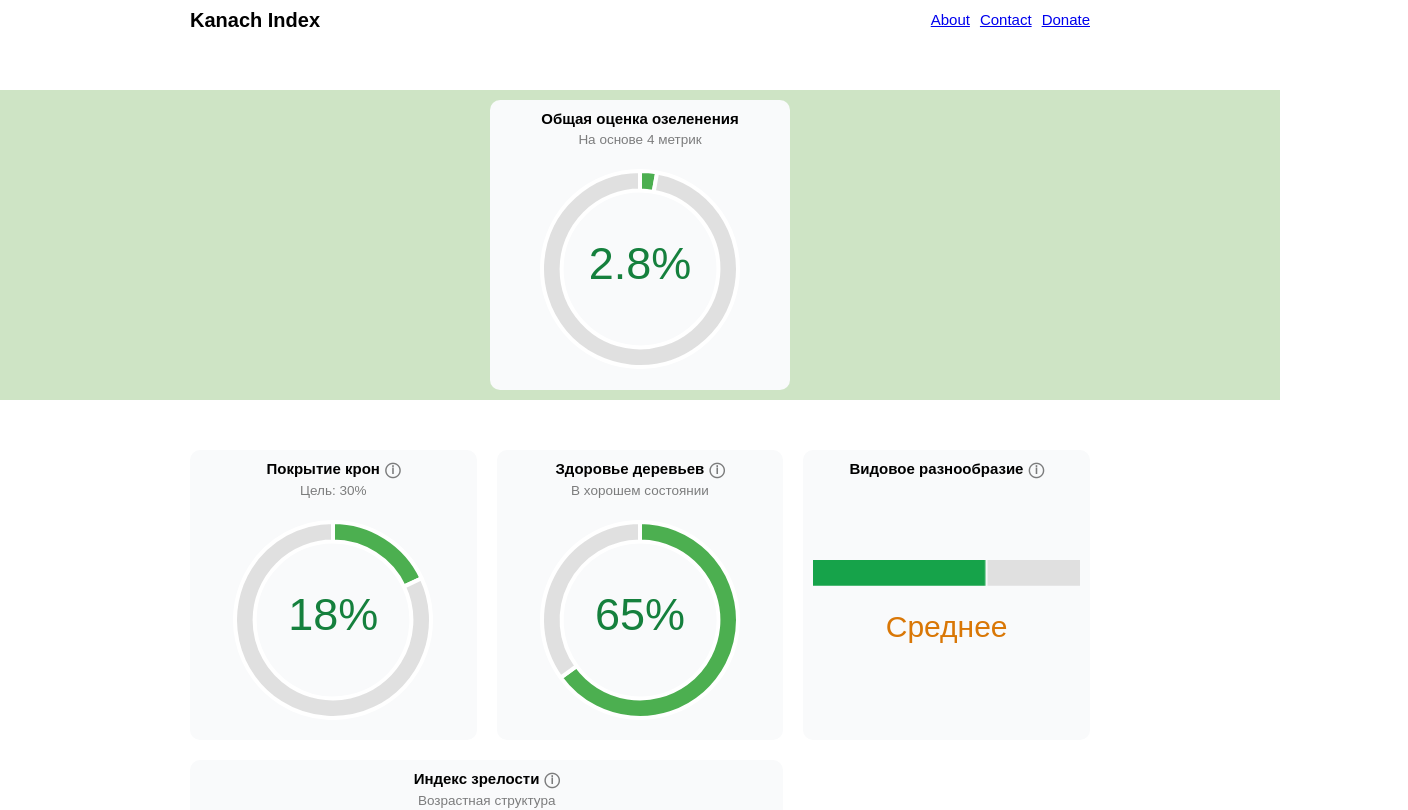
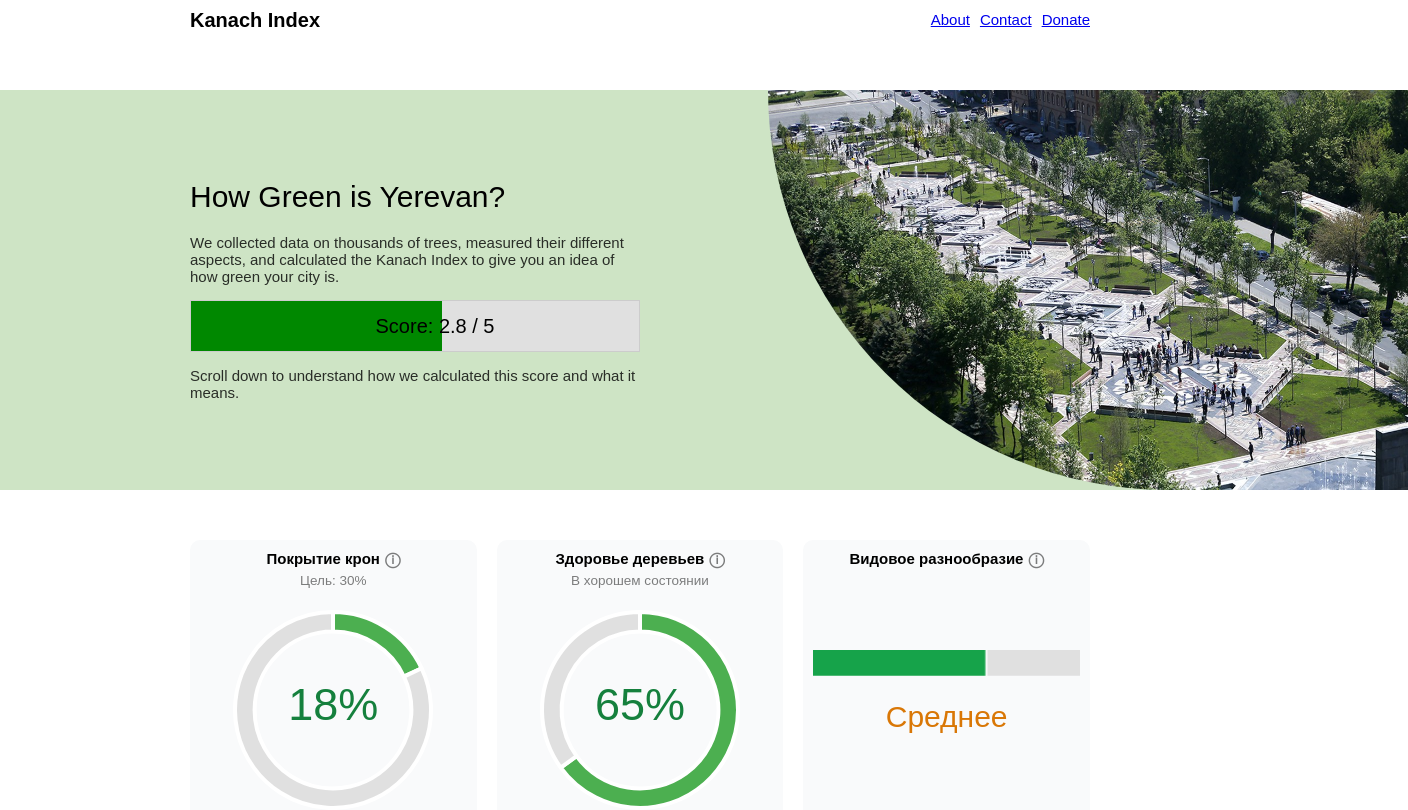
Before and after one commit to KanachYerevan/kanach-index, a SvelteKit app: page / in a window 1280 px wide. Shown: the top 810 px of the page, 1408 px wide, since content can reach past the window. Built offline with nearby package versions, Linux system fonts and the light colour scheme.

Commit message:
Update the main block

```diff
--- /dev/null
+++ b/src/lib/components/blocks/MainBlock.svelte
@@ -0,0 +1,91 @@
+<script lang="ts">
+    import IMAGE from '$lib/assets/home.jpg';
+</script>
+
+<div class="block">
+    <img src={IMAGE} alt="Trees in Yerevan"/>
+
+    <div class="content">
+        <div class="padded">
+            <h1>How Green is Yerevan?</h1>
+            <p>We collected data on thousands of trees, measured their different aspects, and calculated the Kanach Index to give you an idea of how green your city is.</p>
+
+            <div class="score">
+                <div class="fill" style:width="56%"></div>
+                <div class="value">Score: 2.8 / 5</div>
+            </div>
+
+            <p>Scroll down to understand how we calculated this score and what it means.</p>
+        </div>
+    </div>
+</div>
+
+<style>
+.block {
+    background-color: #cee4c5;
+    min-height: 400px;
+    position: relative;
+}
+
+img {
+    position: absolute;
+    top: 0;
+    left: 60%;
+    right: 0;
+    height: 400px;
+    width: 50%;
+
+    border-bottom-left-radius: 400px 100%;
+    object-position: right center;
+}
+
+.content {
+    width: 100%;
+    max-width: 900px;
+    margin: 0 auto;
+
+    .padded {
+        width: 50%;
+        margin-top: 90px;
+    }
+
+    p {
+        opacity: 0.8;
+    }
+}
+
+h1 {
+    font-weight: 400;
+}
+
+.score {
+    background-color: #e0e0e0;
+    border: 1px solid #ccc;
+    font-size: 20px;
+    line-height: 30px;
+    padding: 10px 20px;
+    position: relative;
+    height: 30px;
+
+    .fill {
+        position: absolute;
+        top: 0;
+        left: 0;
+        height: 100%;
+        background-color: #080;
+        z-index: 1;
+    }
+
+    .value {
+        position: absolute;
+        top: 0;
+        left: 0;
+        height: 30px;
+        width: 100%;
+        line-height: 30px;
+        z-index: 2;
+        padding: 10px 20px;
+        text-align: center;
+    }
+}
+</style>
--- a/src/routes/+page.svelte
+++ b/src/routes/+page.svelte
@@ -8,18 +8,14 @@
     import HealthChart from '$lib/components/charts/metrics/HealthChart.svelte';
     import DiversityChart from '$lib/components/charts/metrics/DiversityChart.svelte';
     import AgeChart from '$lib/components/charts/metrics/AgeChart.svelte';
-    import ScoreChart from '$lib/components/charts/metrics/ScoreChart.svelte';
+    import MainBlock from '$lib/components/blocks/MainBlock.svelte';
 </script>
 
 <svelte:head>
     <title>Kanach Index</title>
 </svelte:head>
 
-<NarrowDark>
-    <div class="score">
-        <ScoreChart value={2.8} />
-    </div>
-</NarrowDark>
+<MainBlock />
 
 <Narrow>
     <ChartGrid>
```
Also changed, not shown: src/lib/assets/home.jpg (added).
